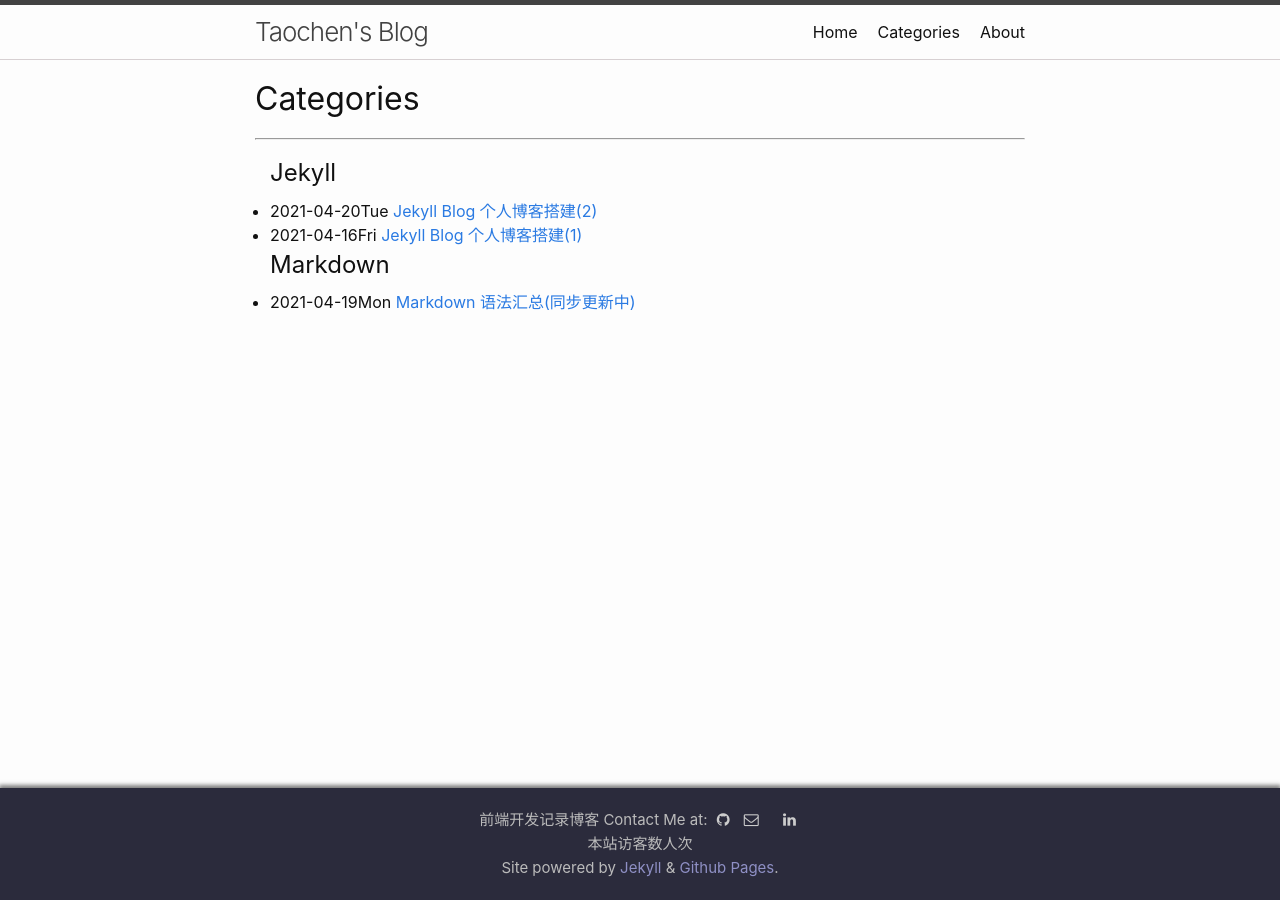
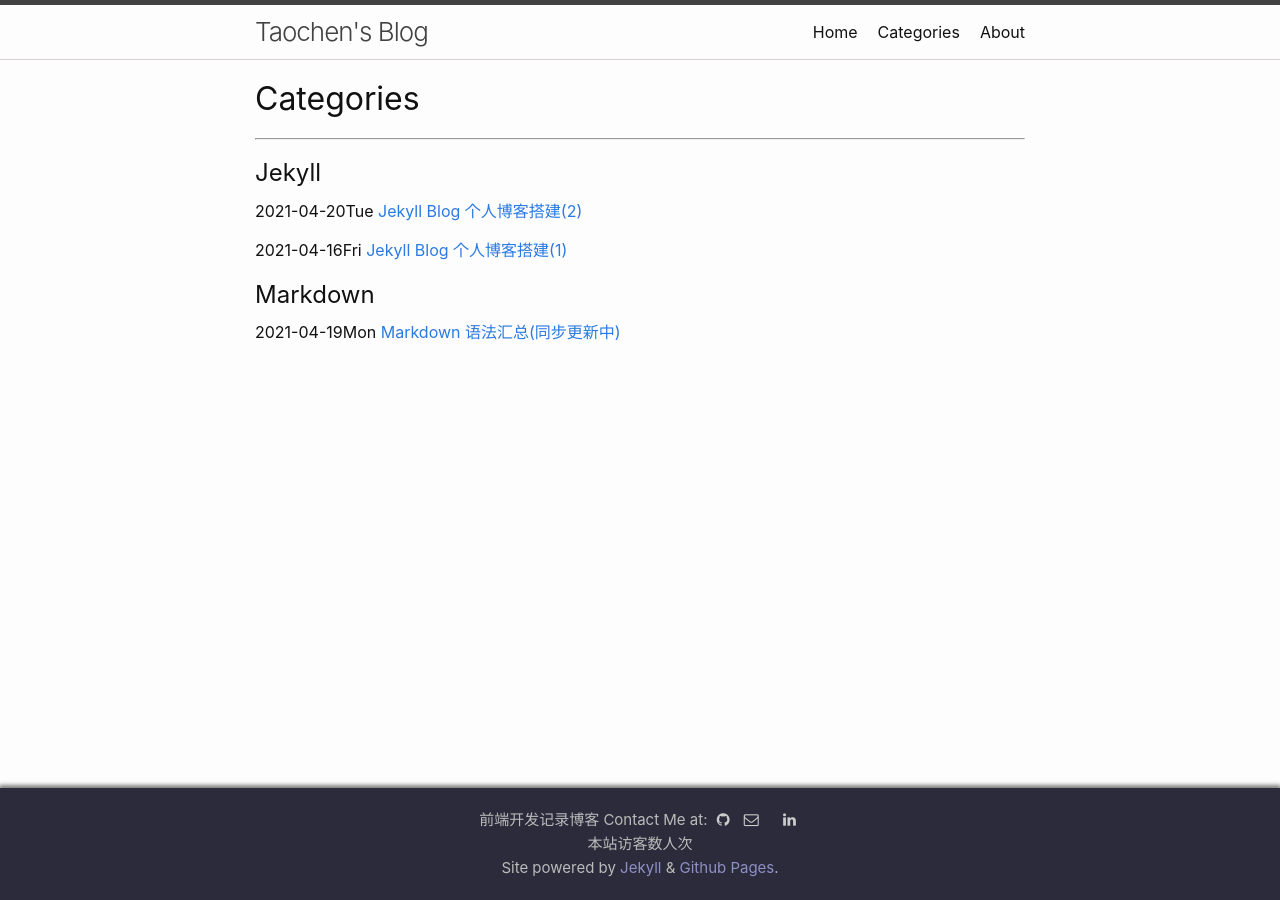
Before and after one commit to ThomasMental/ThomasMental.github.io, a Jekyll site: the page built from pages/1category.html, in a window 1280 px wide. Built offline with Jekyll 4.4.1, drawn with Linux system fonts in a browser that asks for light colours; comment, search, counter and statistics services are not loaded; a style sheet for code colours, icons or effects is not loaded.

Commit message:
update page

````diff
--- a/_posts/2021-04-20-Jekyll-2.markdown
+++ b/_posts/2021-04-20-Jekyll-2.markdown
@@ -35,7 +35,7 @@
 └─ categories.html
 ```
 
-通过 Jekyll 我们可以在这些文件的开头添加 YAML frontmatter 来指定你页面的路径和标题等。例如你希望你的 categories.html 展示在```user.github.io/categories```，我们可以在前面写:
+通过 Jekyll 我们可以在这些文件的开头添加 YAML frontmatter 来指定你页面的路径和标题等。例如你希望你的 categories.html 展示在```user.github.io/categories```，我们可以在内容的前面写:
 
 ```
 ---
@@ -45,5 +45,3 @@
 type: page
 ---
 ```
-
-然后在后面添加页面的内容
--- a/pages/1category.html
+++ b/pages/1category.html
@@ -7,11 +7,11 @@
 
 <div class="page-clearfix">
     <div class="left">
-        <h1>{{page.title}}</h1>
+        <h1 class="page-heading">{{page.title}}</h1>
         <hr>
-        <ul>
+        <ul class="post-list">
             {% for category in site.categories %}
-            <h2 id="{{category | first}}">{{category | first}}</h2>
+            <h2 id="{{post-list-heading | first}}">{{category | first}}</h2>
                 {% for posts in category %}
                     {% for post in posts %}
                         {% if post.url %}
````
